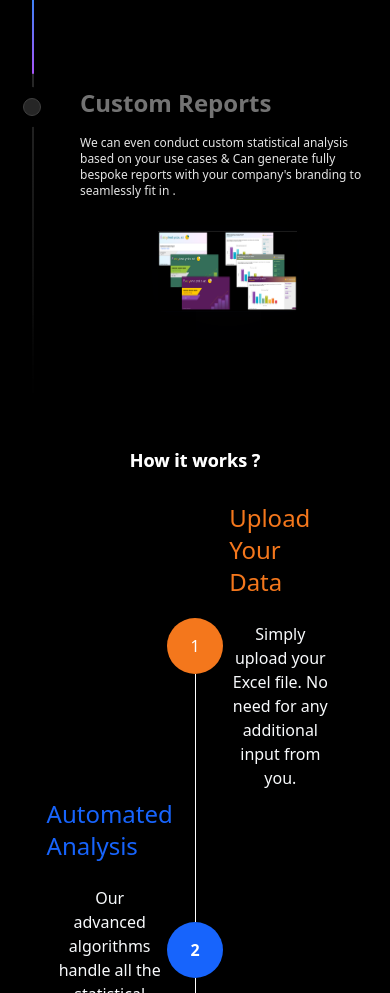
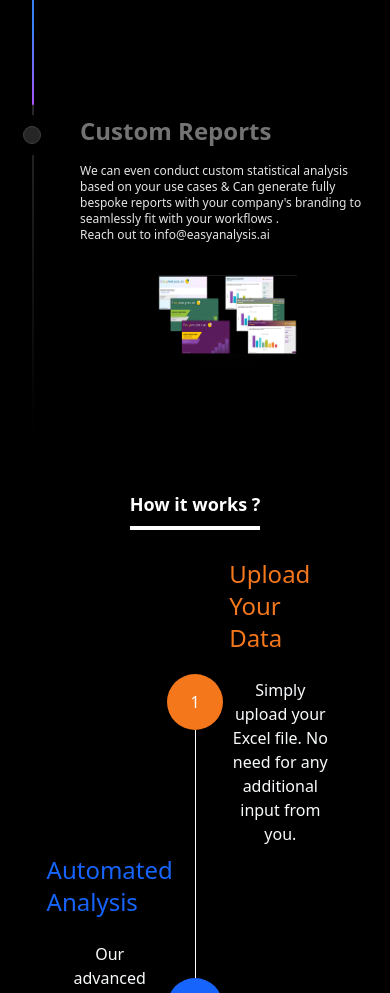
Before and after one commit to aakash2330/saas-landing, a Next.js app: page / in a window 390 px wide. Shown: the part 2940-3933 px from the top of the page. Built offline with nearby package versions, Linux system fonts and the light colour scheme; a web font is replaced by a local one.

Commit message:
underline

```diff
--- a/app/page.tsx
+++ b/app/page.tsx
@@ -8,7 +8,6 @@ import { StickyScrollRevealDemo } from "@/components/ui/sticky-scroll-features";
 import { Features } from "@/components/how-it-works";
 import HeroSection from "@/components/hero-section";
 import { CareersSection } from "@/components/careers";
-import { Footer } from "@/components/footer";
 
 export default function Home() {
   return (
--- a/components/hero-title.tsx
+++ b/components/hero-title.tsx
@@ -9,14 +9,23 @@ export const HeroTitle = ({ title }: { title: string }) => {
   return (
     <motion.div
       ref={ref}
-      className="text-3xl z-[999] text-white md:text-7xl font-bold dark:text-white text-center"
+      className="text-center"
       initial={{ opacity: 0 }}
-      animate={isInView ? { opacity: 1 } : {}} // Trigger only when in view
-      transition={{ delay: 0.3, duration: 1.5 }}
+      animate={isInView ? { opacity: 1 } : {}}
+      transition={{ delay: 0.1, duration: 1 }}
     >
-      <h1 className="relative z-10 text-lg md:text-7xl  bg-clip-text text-white bg-gradient-to-b from-neutral-200 to-neutral-600  text-center font-sans font-bold">
-        {title}
-      </h1>
+      <div className="inline-block">
+        <h1 className="relative z-10 text-lg md:text-6xl bg-clip-text text-white font-bold">
+          {title}
+        </h1>
+        <motion.div
+          className="bg-white h-1 mt-2 origin-center"
+          style={{ width: "100%" }}
+          initial={{ scaleX: 0 }}
+          animate={isInView ? { scaleX: 1 } : {}}
+          transition={{ duration: 1 }}
+        />
+      </div>
     </motion.div>
   );
 };
--- a/components/how-it-works.tsx
+++ b/components/how-it-works.tsx
@@ -17,6 +17,14 @@ export interface Feature {
 export const featuresList: Feature[] = [
   {
     id: "1",
+    title: "Zero statistical knowledge required",
+    description:
+      "Our state-of-the-art algorithm understands your data at depth, automatically applies the relevant statistics, and interprets the results for you.",
+    color: "#9F1BB5",
+    icon: purple,
+  },
+  {
+    id: "2",
     title: "User-Friendly Interface",
     description:
       "Our platform is designed to be intuitive and easy to use, so you can get started quickly without any technical expertise.",
@@ -24,28 +32,21 @@ export const featuresList: Feature[] = [
     icon: yellow,
   },
   {
-    id: "2",
-    title: "Zero statistical knowledge required",
-    description:
-      "Our state-of-the-art algorithm understands your data at depth, automatically applies the relevant statistics, and interprets the results for you.",
-    color: "#1764FC",
-    icon: blue,
-  },
-  {
     id: "3",
     title: "Save Time and Effort",
     description:
       "Don’t waste hours analyzing data in Excel or R. Let us crunch the numbers, plot the graphs, and generate a presentation so you can focus on what matters.",
-    color: "#9F1BB5",
-    icon: purple,
+    color: "green",
+    icon: green,
   },
+
   {
     id: "4",
     title: "Custom Solutions",
     description:
       "Tailored solutions to meet the unique needs of your business, ensuring you get the most relevant insights.Reach out to us at info@easyanalysis.ai",
-    color: "green",
-    icon: green,
+    color: "#1764FC",
+    icon: blue,
   },
 ];
 
@@ -63,7 +64,6 @@ export function Features() {
           ))}
         </div>
       </div>
-
     </div>
   );
 }
--- a/components/time-line.tsx
+++ b/components/time-line.tsx
@@ -13,7 +13,7 @@ export function TimelineDemo() {
         <div>
           <p className="text-neutral-200 text-xs md:text-sm font-normal mb-8">
             For the first time ever, our product can leverage AI to deeply
-            analyse unstructured text data at scale
+            analyse unstructured text data at scale .
           </p>
           <div className="grid grid-cols-4 gap-4">
             <Image
@@ -34,9 +34,10 @@ export function TimelineDemo() {
         <div>
           <p className="text-neutral-200 text-xs md:text-sm font-normal mb-8">
             Based on your data, we will pick the most relevant statistical
-            method and test if 2 columns are correlated. Don’t worry, we know
-            statistics are scary which is why we’ll interpret everything for you
-            :)
+            method and test if 2 columns are correlated.
+            <br />
+            Don’t worry, we know statistics are scary which is why we’ll
+            interpret everything for you :)
           </p>
           <div className="grid grid-cols-4 gap-4">
             <Image
@@ -55,8 +56,10 @@ export function TimelineDemo() {
       content: (
         <div>
           <p className="text-neutral-200 text-xs md:text-sm font-normal mb-8">
-            {` We can even conduct custom statistical analysis based on your use cases & Can generate fully bespoke reports with your company's branding to seamlessly fit in .
+            {` We can even conduct custom statistical analysis based on your use cases & Can generate fully bespoke reports with your company's branding to seamlessly fit with your workflows .
 `}
+          <br/>
+          Reach out to info@easyanalysis.ai
           </p>
           <div className="grid grid-cols-4 gap-4">
             <Image
--- a/components/ui/timeline.tsx
+++ b/components/ui/timeline.tsx
@@ -35,7 +35,7 @@ export const Timeline = ({ data }: { data: TimelineEntry[] }) => {
       ref={containerRef}
     >
       <div className="max-w-2xl mx-auto ">
-        <HeroTitle title="Features"></HeroTitle>
+        <HeroTitle title="Features Highligts"></HeroTitle>
       </div>
       <div ref={ref} className="relative max-w-7xl mx-auto pb-20">
         {data.map((item, index) => (
```
